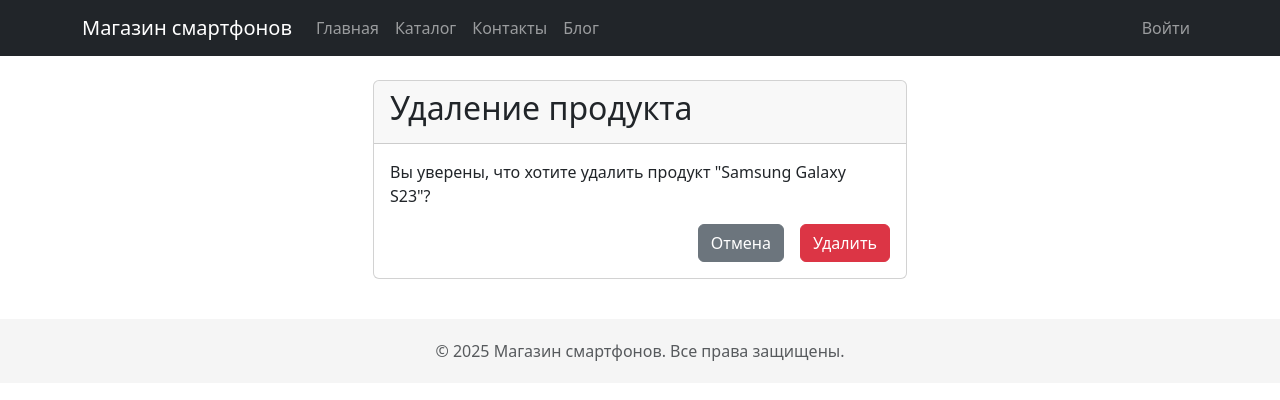
After one commit to podtopkinalexei/Django_Basics, a Django app: page /product/2/delete/ in a window 1280 px wide. The commit adds this page. Shown: the top 400 px of the page. Run offline with Django 5.2, Linux system fonts and the light colour scheme; data comes from the database, SQL or seed files in the repository.

Commit message:
Добавлены шаблоны и ссылки для работы с продуктами

```diff
--- a/templates/catalog/catalog.html
+++ b/templates/catalog/catalog.html
@@ -24,6 +24,9 @@
                 </li>
                 {% endfor %}
             </ul>
+        </div>
+        <div class="mb-3">
+            <a href="{% url 'catalog:product_create' %}" class="btn btn-success">Добавить продукт</a>
         </div>
     </div>
     <div class="col-md-9">
--- /dev/null
+++ b/templates/catalog/product_confirm_delete.html
@@ -0,0 +1,28 @@
+{% extends 'catalog/base.html' %}
+
+{% block title %}Удаление продукта{% endblock %}
+
+{% block content %}
+<div class="container mt-4">
+    <div class="row">
+        <div class="col-md-6 mx-auto">
+            <div class="card">
+                <div class="card-header">
+                    <h2>Удаление продукта</h2>
+                </div>
+                <div class="card-body">
+                    <p>Вы уверены, что хотите удалить продукт "{{ object.name }}"?</p>
+
+                    <form method="post">
+                        {% csrf_token %}
+                        <div class="d-grid gap-2 d-md-flex justify-content-md-end">
+                            <a href="{% url 'catalog:catalog' %}" class="btn btn-secondary me-md-2">Отмена</a>
+                            <button type="submit" class="btn btn-danger">Удалить</button>
+                        </div>
+                    </form>
+                </div>
+            </div>
+        </div>
+    </div>
+</div>
+{% endblock %}
```
Also changed, not shown: templates/catalog/product_detail.html (+7 -0 lines), templates/catalog/product_form.html (added, +46 -0 lines).
